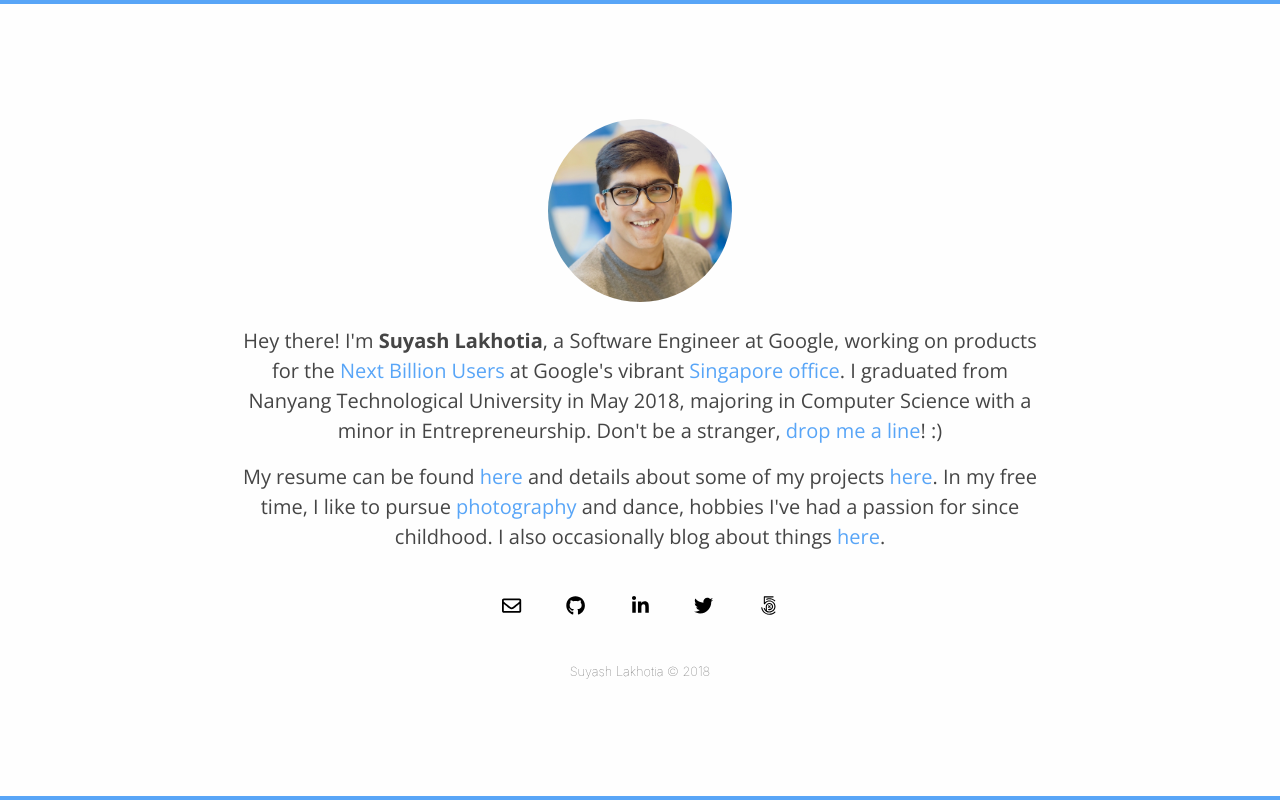
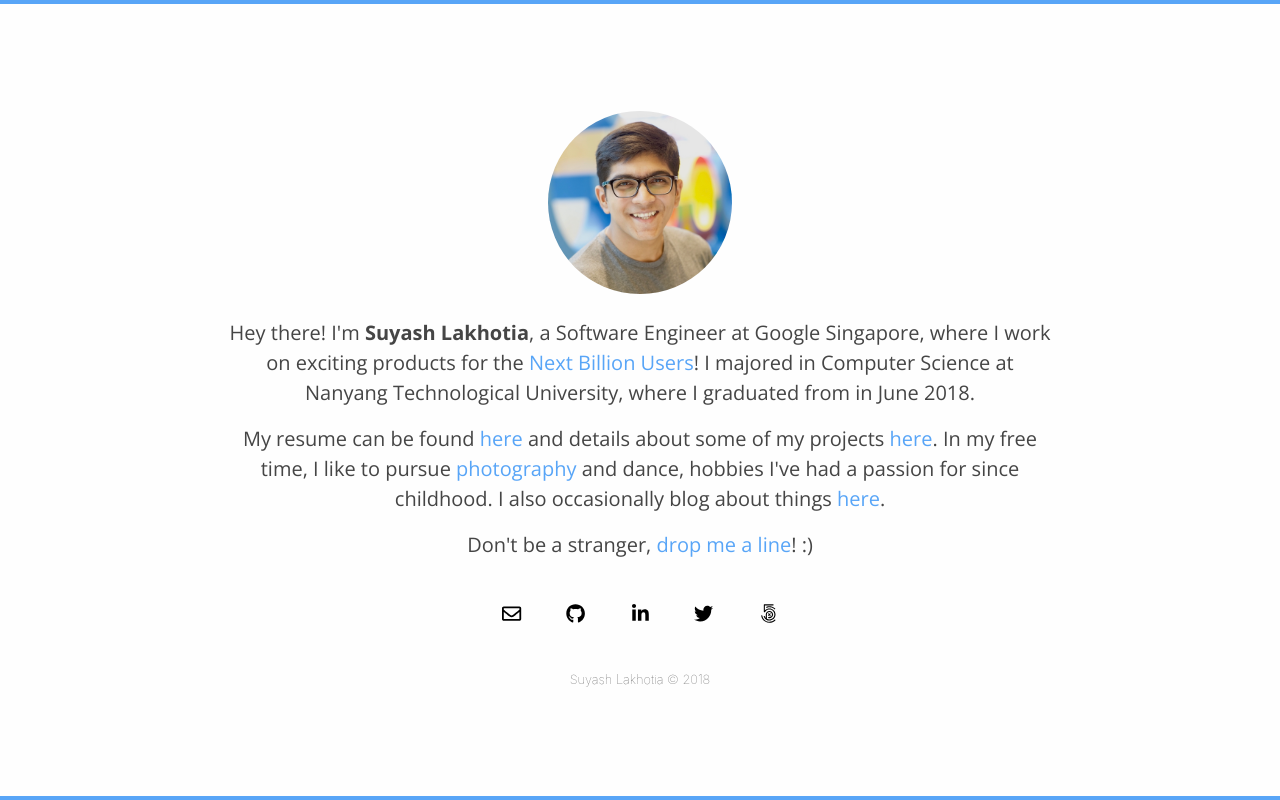
Before and after one commit to SuyashLakhotia/SuyashLakhotia.GitHub.io, a website: page index.html in a window 1280 px wide. Drawn offline with nearby package versions, Linux system fonts and the light colour scheme.

Commit message:
Updated Content

```diff
--- a/index.html
+++ b/index.html
@@ -53,11 +53,13 @@
             </div>
             <div class="row justify-content-center align-items-center mt-4">
                 <div class="col-11 col-md-10 col-lg-8 text-center">
-                    <p class="text-center description">Hey there! I'm <strong>Suyash Lakhotia</strong>, a Software Engineer at Google, working on products for the <a href="https://www.blog.google/technology/next-billion-users/" target="_blank">Next Billion Users</a> at Google's vibrant <a href="https://careers.google.com/locations/sing/" target="_blank">Singapore office</a>. I graduated from Nanyang Technological University in May 2018, majoring in Computer Science with a minor in Entrepreneurship. Don't be a stranger, <a href="mailto:hello@suyashlakhotia.com">drop me a line</a>! :)</p>
+                    <p class="text-center description">Hey there! I'm <strong>Suyash Lakhotia</strong>, a Software Engineer at Google Singapore, where I work on exciting products for the <a href="https://www.blog.google/technology/next-billion-users/" target="_blank">Next Billion Users</a>! I majored in Computer Science at Nanyang Technological University, where I graduated from in June 2018.</p>
                     <!--
                         I'm on a constant lookout for opportunities to solve problems &amp; create something new in the fields of software development and machine learning, so feel free to <a href="mailto:hello@suyashlakhotia.com">drop me a line</a>!
                     -->
                     <p class="text-center description">My resume can be found <a href="Suyash Lakhotia - Resume [Public].pdf" target="_blank">here</a> and details about some of my projects <a href="http://suyashlakhotia.com/blog/projects/" target="_blank">here</a>. In my free time, I like to pursue <a href="https://www.500px.com/SuyashL" target="_blank">photography</a> and dance, hobbies I've had a passion for since childhood. I also occasionally blog about things <a href="http://suyashlakhotia.com/blog/" target="_blank">here</a>.</p>
+
+                    <p class="text-center description">Don't be a stranger, <a href="mailto:hello@suyashlakhotia.com">drop me a line</a>! :)</p>
                 </div>
             </div>
             <div class="row justify-content-center align-items-center mt-4">
```
